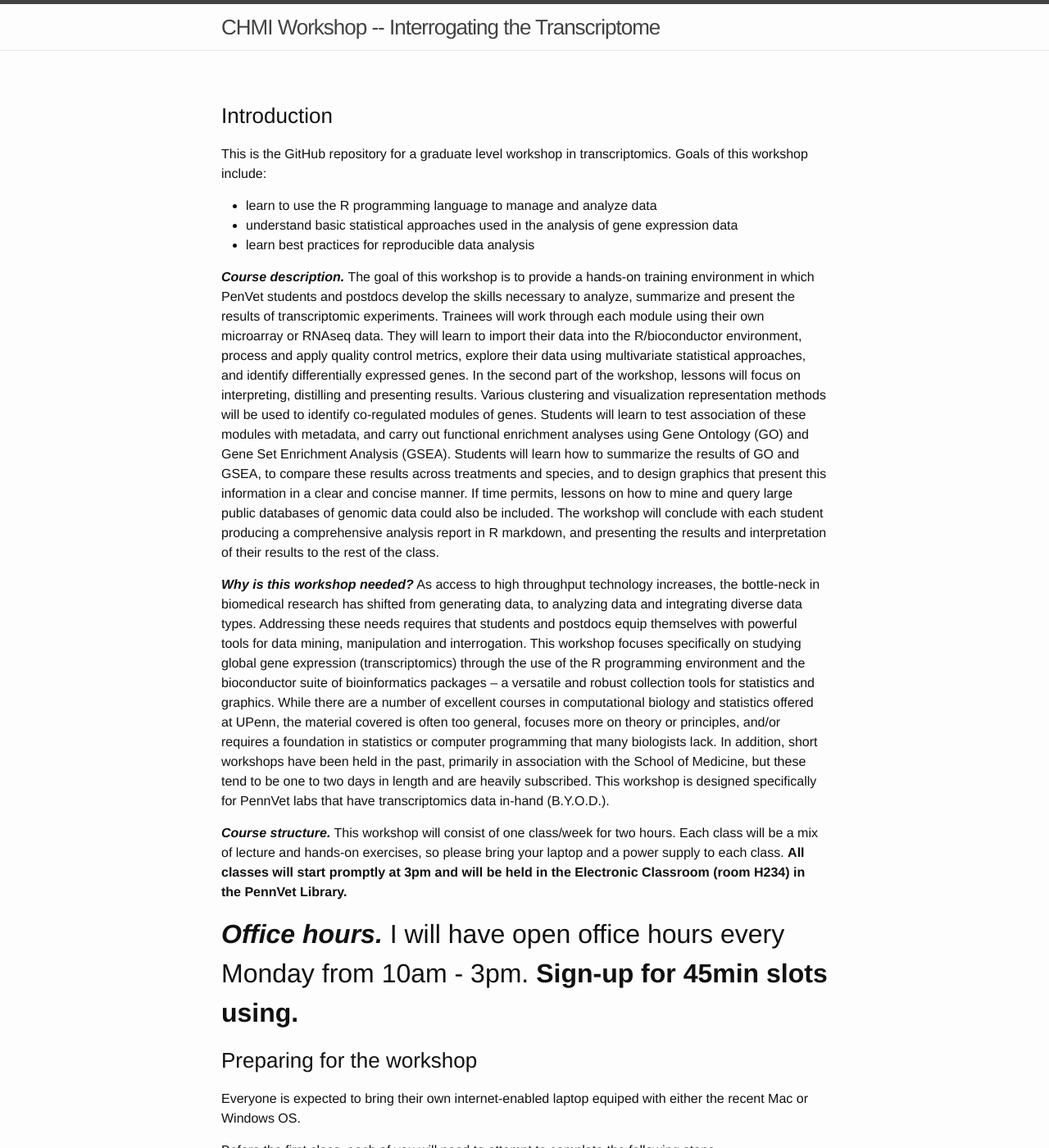
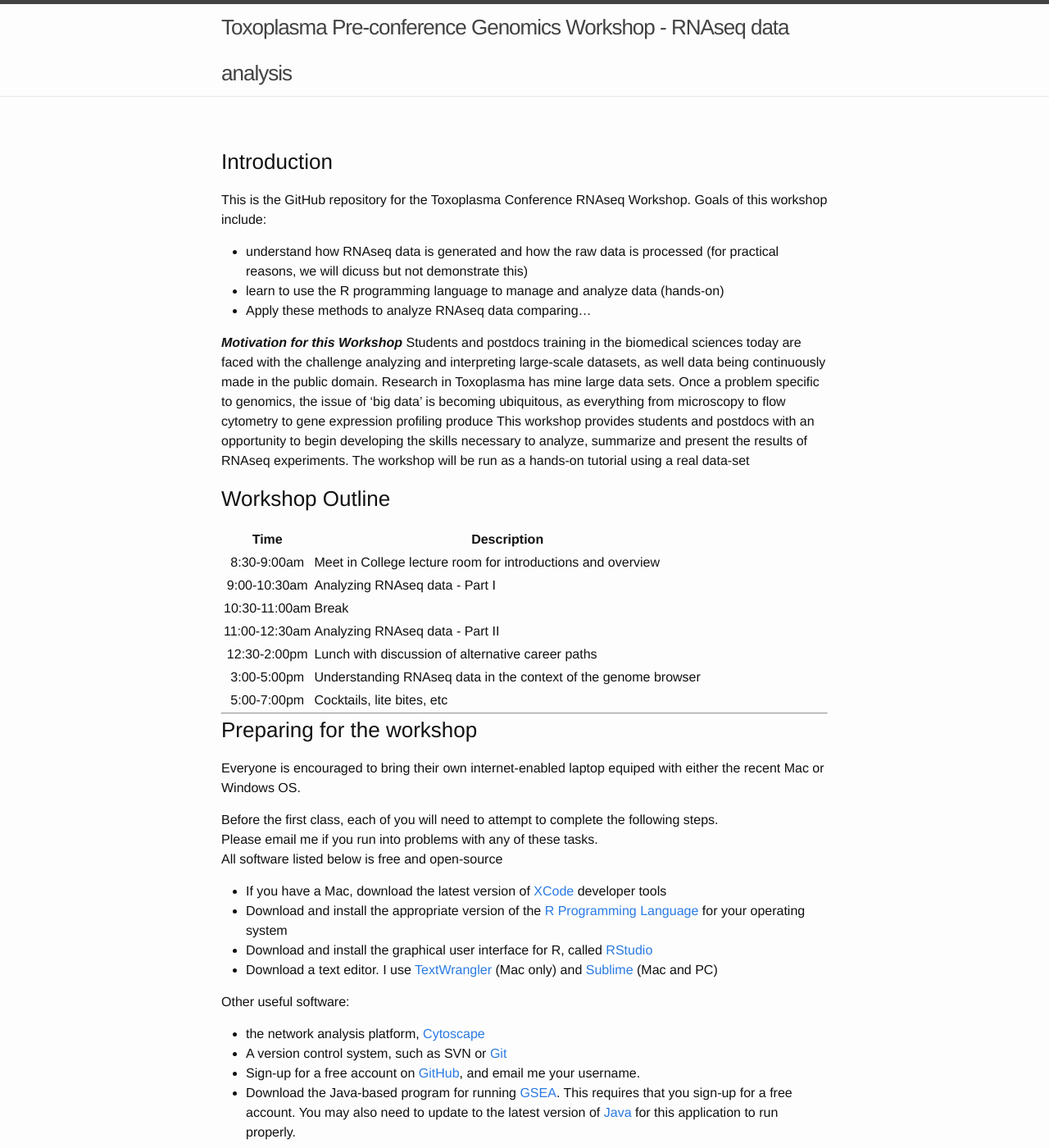
Before and after one commit to ToxoGenomicsWorkshop/ToxoGenomicsWorkshop.github.io, a Jekyll site: the page built from index.md, in a window 1280 px wide and 1400 px high. Shown: the whole window at 82% size. Built offline with Jekyll 4.4.1, drawn with Linux system fonts in a browser that asks for light colours; some of the changed text lies outside the part shown.

Commit message:
tailored content specific to meeting workshop

```diff
--- a/_config.yml
+++ b/_config.yml
@@ -1,10 +1,10 @@
 # Site settings
-title: CHMI Workshop -- Interrogating the Transcriptome
-email: beiting@vet.upenn.edu
+title: Toxoplasma Pre-conference Genomics Workshop - RNAseq data analysis
+email: beiting@vet.upenn.edu and oharb@sas.upenn.edu
 description: > # this means to ignore newlines until "baseurl:"
-  The website for the PennVet Transcriptomics Workshop, taught by Dan Beiting in the Spring of 2015.
+  The website for the Toxoplasma , taught by Dan Beiting and Omar Harb in the Summer of 2015.
 baseurl: "" # the subpath of your site, e.g. /blog/
-url: "http://transcriptomicsworkshop.github.io" # the base hostname & protocol for your site
+url: "http://ToxoGenomicsWorkshop.github.io" # the base hostname & protocol for your site
 twitter_username: hostmicrobe
 github_username:  dpbisme
 
--- a/index.md
+++ b/index.md
@@ -3,82 +3,64 @@ layout: page
 ---
 
 ### Introduction
-This is the GitHub repository for a graduate level workshop in transcriptomics. Goals of this workshop include:
+This is the GitHub repository for the Toxoplasma Conference RNAseq Workshop. Goals of this workshop include:
 
-* learn to use the R programming language to manage and analyze data
-* understand basic statistical approaches used in the analysis of gene expression data
-* learn best practices for reproducible data analysis
+* understand how RNAseq data is generated and how the raw data is processed (for practical reasons, we will dicuss but not demonstrate this)
+* learn to use the R programming language to manage and analyze data (hands-on)
+* Apply these methods to analyze RNAseq data comparing...
 
-***Course description.***  The goal of this workshop is to provide a hands-on training environment in which PenVet students and postdocs develop the skills necessary to analyze, summarize and present the results of transcriptomic experiments.  Trainees will work through each module using their own microarray or RNAseq data.  They will learn to import their data into the R/bioconductor environment, process and apply quality control metrics, explore their data using multivariate statistical approaches, and identify differentially expressed genes.  In the second part of the workshop, lessons will focus on interpreting, distilling and presenting results.  Various clustering and visualization representation methods will be used to identify co-regulated modules of genes.  Students will learn to test association of these modules with metadata, and carry out functional enrichment analyses using Gene Ontology (GO) and Gene Set Enrichment Analysis (GSEA).  Students will learn how to summarize the results of GO and GSEA, to compare these results across treatments and species, and to design graphics that present this information in a clear and concise manner.  If time permits, lessons on how to mine and query large public databases of genomic data could also be included. The workshop will conclude with each student producing a comprehensive analysis report in R markdown, and presenting the results and interpretation of their results to the rest of the class.
+***Motivation for this Workshop***  Students and postdocs training in the biomedical sciences today are faced with the challenge  analyzing and interpreting large-scale datasets, as well data being continuously made in the public domain.  Research in Toxoplasma has mine large data sets.  Once a problem specific to genomics, the issue of 'big data' is becoming ubiquitous, as everything from microscopy to flow cytometry to gene expression profiling produce  This workshop provides students and postdocs with an opportunity to begin developing the skills necessary to analyze, summarize and present the results of RNAseq experiments.  The workshop will be run as a hands-on tutorial using a real data-set
 
-***Why is this workshop needed?***  As access to high throughput technology increases, the bottle-neck in biomedical research has shifted from generating data, to analyzing data and integrating diverse data types.  Addressing these needs requires that students and postdocs equip themselves with powerful tools for data mining, manipulation and interrogation.  This workshop focuses specifically on studying global gene expression (transcriptomics) through the use of the R programming environment and the bioconductor suite of bioinformatics packages -- a versatile and robust collection tools for statistics and graphics.  While there are a number of excellent courses in computational biology and statistics offered at UPenn, the material covered is often too general, focuses more on theory or principles, and/or requires a foundation in statistics or computer programming that many biologists lack.  In addition, short workshops have been held in the past, primarily in association with the School of Medicine, but these tend to be one to two days in length and are heavily subscribed. This workshop is designed specifically for PennVet labs that have transcriptomics data in-hand (B.Y.O.D.).
 
-***Course structure.***  This workshop will consist of one class/week for two hours.  Each class will be a mix of lecture and hands-on exercises, so please bring your laptop and a power supply to each class.  __All classes will start promptly at 3pm and will be held in the Electronic Classroom (room H234) in the PennVet Library.__
+### Workshop Outline
 
-***Office hours.***  I will have open office hours every Monday from 10am - 3pm.  __Sign-up for 45min slots using.__
+Time	|	Description	|
+:------:|---------|
+8:30-9:00am	|	Meet in College lecture room for introductions and overview
+9:00-10:30am	|	Analyzing RNAseq data - Part I
+10:30-11:00am	|	Break
+11:00-12:30am	|	Analyzing RNAseq data - Part II
+12:30-2:00pm	|	Lunch with discussion of alternative career paths
+3:00-5:00pm	|	Understanding RNAseq data in the context of the genome browser
+5:00-7:00pm	|	Cocktails, lite bites, etc
+
+
+
 ----
 
 
 ### Preparing for the workshop
 
-Everyone is expected to bring their own internet-enabled laptop equiped with either the recent Mac or Windows OS.
+Everyone is encouraged to bring their own internet-enabled laptop equiped with either the recent Mac or Windows OS.
 
 Before the first class, each of you will need to attempt to complete the following steps.<br/>
 Please email me if you run into problems with any of these tasks.<br/>
 All software listed below is free and open-source
-
+* If you have a Mac, download the latest version of [XCode](https://developer.apple.com/xcode/) developer tools
 * Download and install the appropriate version of the [R Programming Language](http://lib.stat.cmu.edu/R/CRAN/) for your operating system
 * Download and install the graphical user interface for R, called [RStudio](http://www.rstudio.com/products/rstudio/download/)
-* Download a powerfull text editor. I use [TextWrangler](http://www.barebones.com/products/textwrangler/) (Mac only) and [Sublime](http://www.sublimetext.com/) (Mac and PC)
-* Download and install the version control system, called [Git](http://git-scm.com/downloads)
+* Download a text editor. I use [TextWrangler](http://www.barebones.com/products/textwrangler/) (Mac only) and [Sublime](http://www.sublimetext.com/) (Mac and PC)
+
+
+Other useful software:
+* the network analysis platform, [Cytoscape](http://www.cytoscape.org/)
+* A version control system, such as SVN or [Git](http://git-scm.com/downloads)
 * Sign-up for a free account on [GitHub](https://github.com/), and email me your username.
-* If you have a Mac, download the latest version of [XCode](https://developer.apple.com/xcode/) developer tools
 * Download the Java-based program for running [GSEA](http://www.broadinstitute.org/gsea/index.jsp). This requires that you sign-up for a free account. You may also need to update to the latest version of [Java](https://www.java.com/en/) for this application to run properly.
-* Download the network analysis platform, [Cytoscape](http://www.cytoscape.org/)
 
 
 ----
 
 
-### Data Assignments
+### Example Data
 
-Each student will be analyzing their own datasets related to their Ph.D. or Postdoc project.  See below for assignment:
-
-Student	|	Lab | Data	|	Topic	|
-:------:|:---------:|:-----------:|-----------:
-Arindam Basu	|	Atchison	| Array	|	Role of YY1 in B cell fate
-Corbett Berry	|	Freedman 	| Array |	Role of CRAC channels in T cell biology
-Gautami Das	|	Aguire	|	RNA-seq	|	Genetic basis for retinal cone dysfunction in the dog
-Gretchen Harms	|	Hunter	| RNA-seq	|	Tbet-dependent effects of TCR signaling in T cells
-Yulyia Katlinskaya	|	Fuchs	| Array |	Role of Type I interferon signaling in the colon
-Kelly McCorkell |	May | Array	|	non-canonical NFkB signaling
-Katie Morrison  |	Bale  | Array	|	Role of pre-pubertal stress on the aging brain
-Fernanda Novais	|	Scott | Array	|	Healing vs. non-healing L. braziliensis skin lesions
-Naomi Philip	|	Brodsky | RNA-seq	|	Regulation of TLR signaling by Casp8
-Sarah Sneed	|	Povelones | RNA-seq	|	Mosquito transcriptional response to hormone
-Raghavi Sudharsan	|	Beltran | RNA-seq	|	Biomarkers of canine retinal degeneration
-Camille Syrett  |	Anguera |	Array	| 	LincRNA regulation of HSC gene expression
-Brain Gaudette	|	Allman	|	Array	|	central vs peripheral plasma cell programs
-Dan Beiting	|	Beiting	|	Array	|	Innate immunity and phagocytosis in B1 cells
-
-
+We will be analyzing RNAseq data from this [2014 BMC Genomics paper](materials/Pittman_BMCgenomics_TgBrady.pdf) published by [Laura Knoll's lab](http://www.medmicro.wisc.edu/people_faculty_profile.php?id=ljknoll&view=intro).  You can find the original raw data on the Short Read Archive [here](http://www.ncbi.nlm.nih.gov/Traces/sra/?run=SRR1156954), but you __DO NOT__ need to download this, as it is a huge file.
 ----
 
 
-### Final Project
+### Lecture Slides
 
-Your final project will consist of generating a comprehensive analysis report in R Markdown, and submitting this document as a pull request to the following GitHub repository:
-
-* [Final Project](https://github.com/transcriptomicsworkshop/finalProject): Due 7/1/15
-
-
-----
-
-
-### Lectures
-
-As lectures are given, I will include links to both Apple Keynote and PDF files
-
+A PDF copy of the lecture slides can be downloaded [here](materials/ToxoRNAseqWorkshop.pdf)
 
 ----
 
```
Also changed, not shown: README.md, 2 other files.
